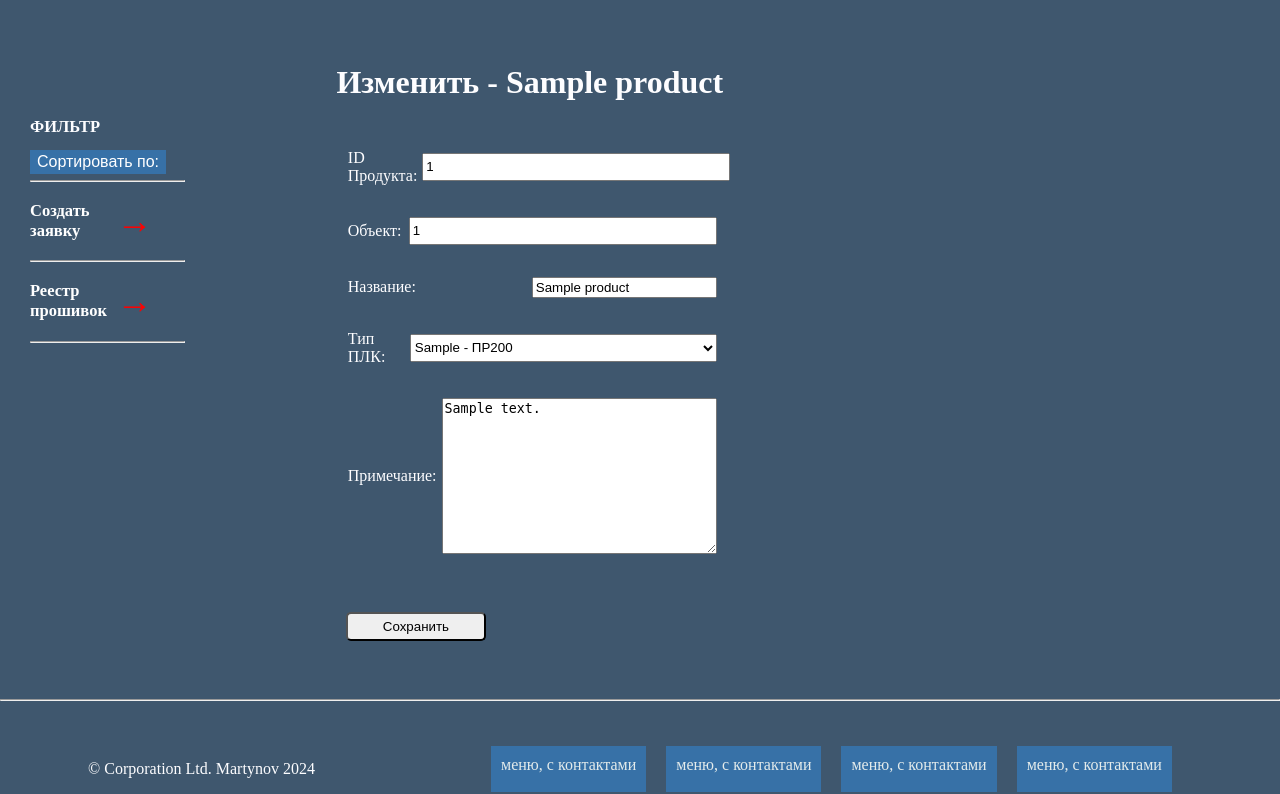
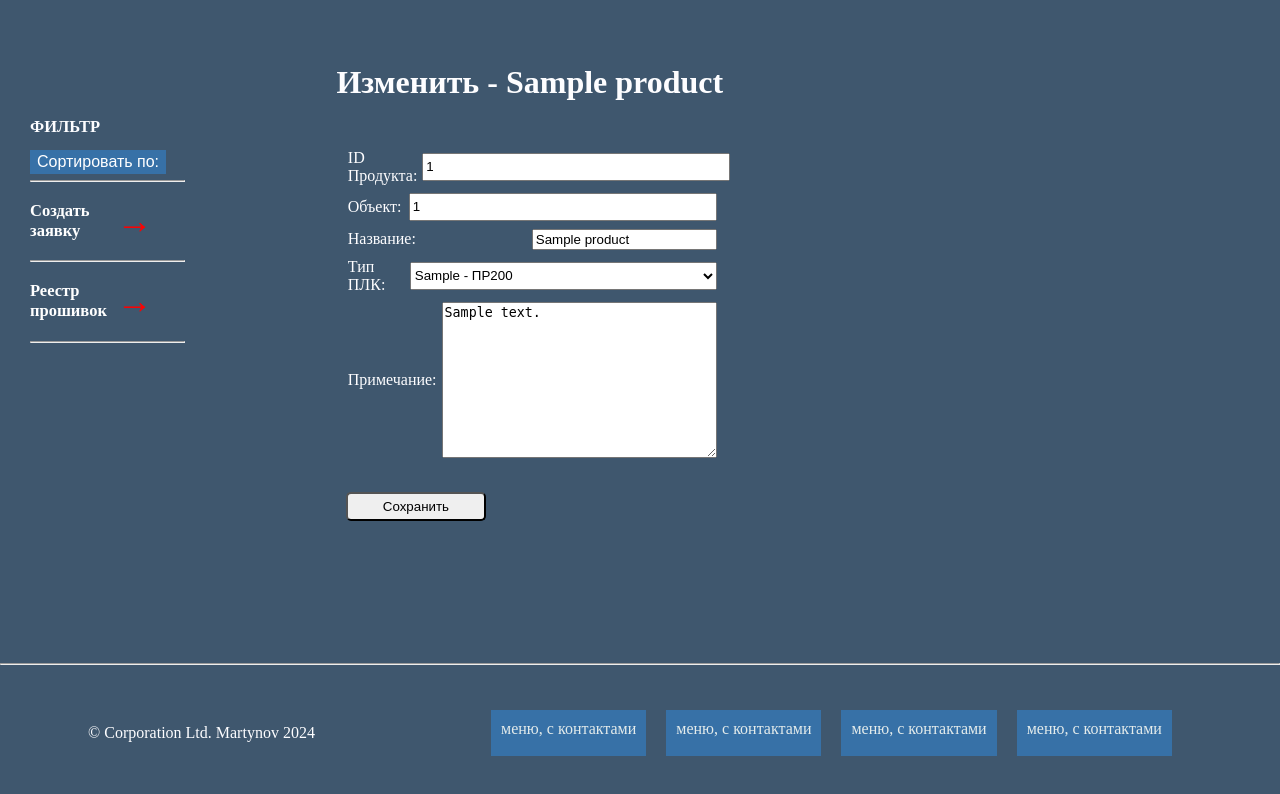
Before and after one commit to vikneo/Algorithm-for-AVR-systems, a Django app: a page that uses system_avr/templates/product/product_update.html in a window 1280 px wide; the page is wider, and only the part inside the window is pictured. Shown: the part 275-1069 px from the top of that part. After the commit the page ends 1031 px from the top of that part, so only its background shows below. Run offline with Django 5.2, Linux system fonts and the light colour scheme; tables that the repository leaves empty hold one stand-in row (values such as "Sample post"); parts of the project's set-up code (start-up, migrations or seed data) failed here and were passed over.

Commit message:
change the class style to mb-2

```diff
--- a/system_avr/templates/product/product_update.html
+++ b/system_avr/templates/product/product_update.html
@@ -31,7 +31,7 @@
         {% csrf_token %}
         <div class="form-error"><br>{{ form.non_field_errors }}</div>
         {% for f in form %}
-        <div class="flex mb-3 form-label align-items-center">
+        <div class="flex mb-2 form-label align-items-center">
             <label class="form-label" for="{{ f.id_for_label }}">{{ f.label }}: </label>{{ f }}
         </div>
         <div class="form-error">{{ f.errors }}</div>
```
